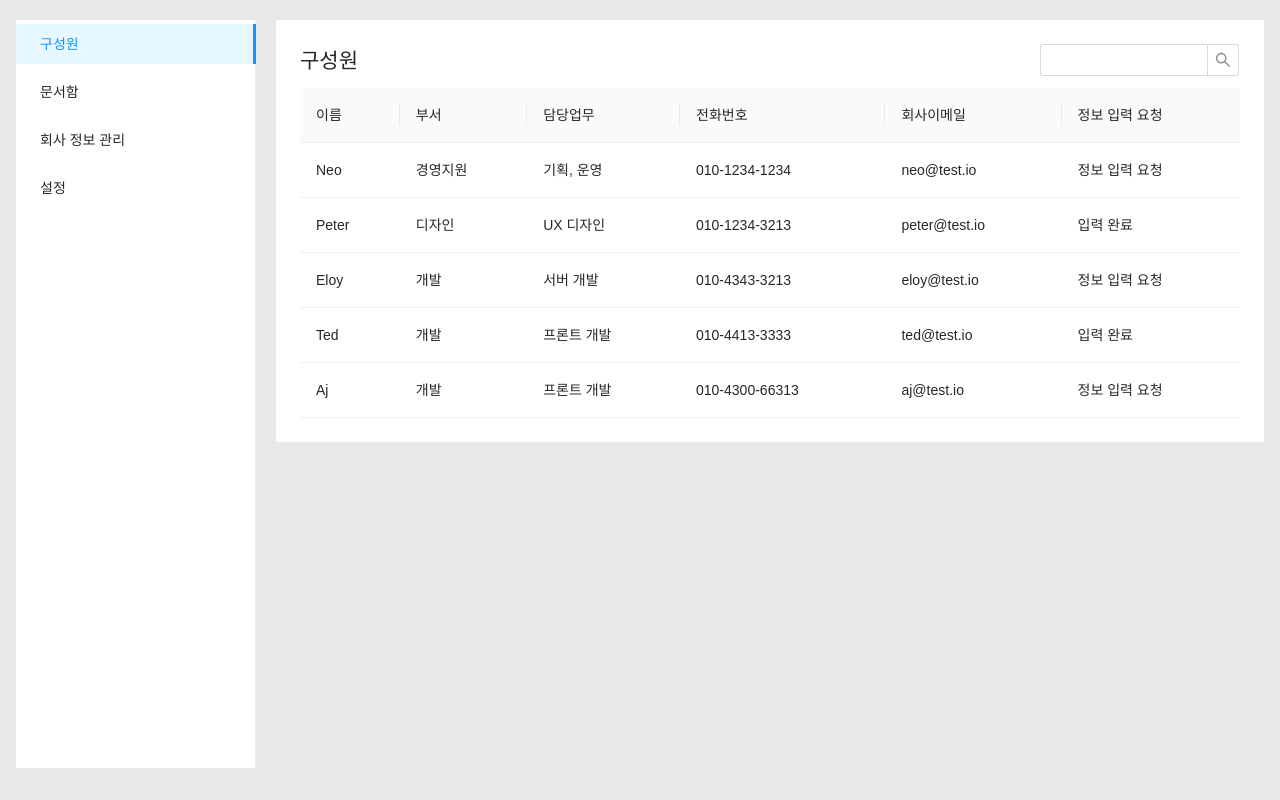
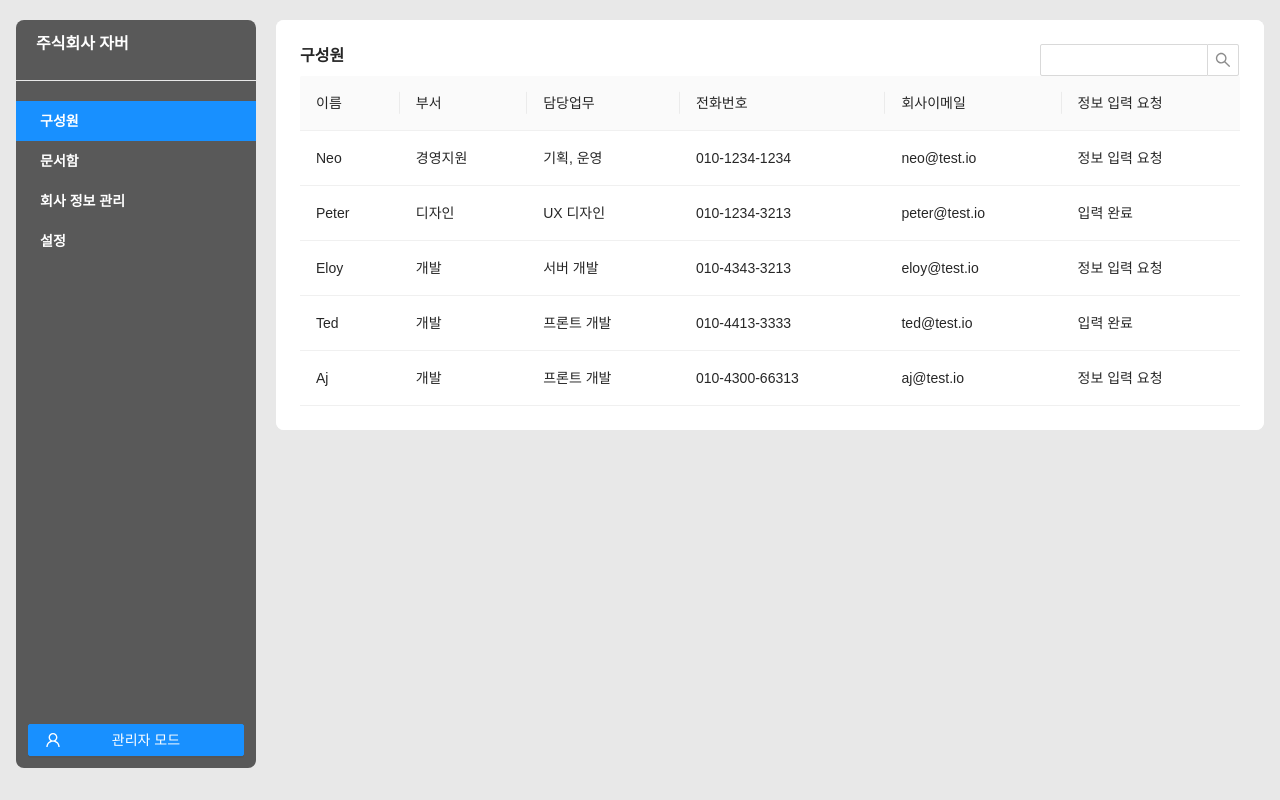
Before and after one commit to rameauv/jober_design_renewal, a React (Create React App) app: page / in a window 1280 px wide. Built offline with nearby package versions, Linux system fonts and the light colour scheme.

Commit message:
feat(left-navigation-bar)

```diff
--- a/package.json
+++ b/package.json
@@ -11,6 +11,7 @@
     "react-scripts": "4.0.0"
   },
   "devDependencies": {
+    "@ant-design/icons": "^5.0.1",
     "@babel/runtime": "7.13.8"
   },
   "scripts": {
--- a/src/main.jsx
+++ b/src/main.jsx
@@ -5,6 +5,7 @@ import {LeftNavigationBar} from "./shared-components/left-navigation-bar/left-na
 import {MyTable} from "./shared-components/table/my-table";
 import {MyLayout} from "./shared-components/my-layout/my-layout";
 import styles from "./index.module.css"
+import {Panel} from "./shared-components/panel/panel";
 
 const Main = () => {
   const [selectedMenuKeys, setSelectedMenuKeys] = useState(["0"]);
@@ -46,10 +47,10 @@ const Main = () => {
 
   return (
       // <div className={styles.container}>
-        <MyLayout
-            sideElement={leftNavBar}
-            centralElement={getContent(selectedMenuKeys[0])}
-        />
+      <MyLayout
+          sideElement={leftNavBar}
+          centralElement={<Panel>{getContent(selectedMenuKeys[0])}</Panel>}
+      />
       // </div>
   );
 };
--- a/src/shared-components/left-navigation-bar/left-navigation-bar.jsx
+++ b/src/shared-components/left-navigation-bar/left-navigation-bar.jsx
@@ -1,20 +1,38 @@
-import {Card, Menu} from "antd";
+import {Button, Card, Menu} from "antd";
 import React, {useState} from "react";
+import {Panel} from "../panel/panel";
+import styles from "./left-navigation-bar.module.css"
+import {UserOutlined} from "@ant-design/icons";
+import {MyButton} from "../my-button/my-button";
 
 export function LeftNavigationBar() {
   const [selectedMenuKeys, setSelectedMenuKeys] = useState(["0"]);
 
   return (
+      <div className={styles.container}>
+        <Panel className={styles.panel}>
+          <div className={styles.titleContainer}>
+            <h2 className={styles.title}>주식회사 자버</h2>
+          </div>
           <Menu
+              className={styles.menu}
               selectedKeys={selectedMenuKeys}
               onSelect={({selectedKeys}) => setSelectedMenuKeys(selectedKeys)}
               mode="inline"
-          style={{height: "100%"}}
           >
-        <Menu.Item key="0">구성원</Menu.Item>
-        <Menu.Item key="1">문서함</Menu.Item>
-        <Menu.Item key="2">회사 정보 관리</Menu.Item>
-        <Menu.Item key="3">설정</Menu.Item>
+            <Menu.Item className={styles.menuItem} key="0"><span
+                className="app-font-p2 app-font-bold">구성원</span></Menu.Item>
+            <Menu.Item className={styles.menuItem} key="1"><span
+                className="app-font-p2 app-font-bold">문서함</span></Menu.Item>
+            <Menu.Item className={styles.menuItem} key="2"><span
+                className="app-font-p2 app-font-bold">회사 정보 관리</span></Menu.Item>
+            <Menu.Item className={styles.menuItem} key="3"><span
+                className="app-font-p2 app-font-bold">설정</span></Menu.Item>
           </Menu>
+          <div className={styles.AdministratorModeButtonContainer}>
+            <MyButton/>
+          </div>
+        </Panel>
+      </div>
   );
 }
--- /dev/null
+++ b/src/shared-components/left-navigation-bar/left-navigation-bar.module.css
@@ -0,0 +1,47 @@
+.container {
+    min-height: 100%;
+    display: flex;
+    flex-direction: column;
+    color: var(--app-color-white);
+}
+
+.titleContainer {
+    padding-right: 16px;
+    padding-left: 20px;
+    padding-top: 12px;
+    padding-bottom: 16px;
+    border-bottom: solid 1px var(--app-color-divider);
+    margin-bottom: 20px;
+}
+
+.title {
+    color: var(--app-color-white);
+}
+
+.panel {
+    height: 100%;
+    flex-grow: 1;
+    --background-color: var(--app-color-panel-2);
+    display: flex;
+    flex-direction: column;
+}
+
+.menu {
+    background: transparent;
+    border: none;
+    flex-grow: 1;
+}
+
+.menuItem {
+    color: var(--app-color-white);
+    margin: 0 !important; /*TODO check for another solution*/
+}
+
+.menuItem:global(.ant-menu-item-selected) {;
+    background-color: var(--app-color-accent) !important; /*TODO check for another solution*/
+    color: var(--app-color-white);;
+}
+
+.AdministratorModeButtonContainer {
+    padding: 12px;
+}
--- /dev/null
+++ b/src/shared-components/my-button/my-button.jsx
@@ -0,0 +1,17 @@
+import styles from './my-button.module.css';
+import {Button} from "antd";
+import {UserOutlined} from "@ant-design/icons";
+
+export function MyButton() {
+  return (
+      <>
+        <Button
+            className={styles.container}
+            type="primary"
+        >
+          <UserOutlined className={styles.icon}/>
+          <span className={`app-font-p2 ${styles.text}`}>관리자 모드</span>
+        </Button>
+      </>
+  );
+}
--- /dev/null
+++ b/src/shared-components/my-button/my-button.module.css
@@ -0,0 +1,23 @@
+.container {
+    width: 100%;
+    text-shadow: none;
+    padding-left: 16px;
+    padding-right: 16px;
+    display: flex;
+    align-items: center;
+}
+
+.container > *:not(:last-child) {
+    margin-right: 4px;
+}
+
+.icon {
+    font-size: 16px;
+    height: 16px;
+}
+
+.text {
+    margin-left: 0 !important;
+    flex-grow: 1;
+    text-align: center;
+}
--- a/src/shared-components/my-layout/my-layout.jsx
+++ b/src/shared-components/my-layout/my-layout.jsx
@@ -3,11 +3,13 @@ import styles from './my-layout.module.css';
 export function MyLayout({sideElement, centralElement}) {
   return (
       <div className={styles.container}>
-        <div className={styles.sideContainer}>
-          {sideElement}
-        </div>
-        <div className={styles.centralContainer}>
-          {centralElement}
+        <div className={styles.innerContainer}>
+          <div className={styles.sideContainer}>
+            {sideElement}
+          </div>
+          <div className={styles.centralContainer}>
+            {centralElement}
+          </div>
         </div>
       </div>
   );
--- a/src/shared-components/my-layout/my-layout.module.css
+++ b/src/shared-components/my-layout/my-layout.module.css
@@ -1,16 +1,21 @@
 .container {
-    display: flex;
     min-height: 100%;
     padding-left: 16px;
     padding-right: 16px;
     padding-top: 20px;
     padding-bottom: 32px;
+    overflow-y: auto;
 }
 
+.innerContainer {
+    display: flex;
+    min-height: 100%;
+}
 
 .sideContainer {
     width: 240px;
     margin-right: 20px;
+    flex-shrink: 0;
 }
 
 .centralContainer {
--- /dev/null
+++ b/src/shared-components/panel/panel.jsx
@@ -0,0 +1,18 @@
+import styles from "./panel.module.css"
+
+function containerClassNameProvider(baseClassname, additionalClassName) {
+  if (additionalClassName === undefined) {
+    return baseClassname;
+  }
+  return `${baseClassname} ${additionalClassName}`
+}
+
+export function Panel({children, className}) {
+  const containerClassName = containerClassNameProvider(styles.container, className);
+
+  return (
+      <div className={containerClassName}>
+        {children}
+      </div>
+  );
+}
--- /dev/null
+++ b/src/shared-components/panel/panel.module.css
@@ -0,0 +1,6 @@
+.container {
+    --background-color: var(--app-color-white);
+    border-radius: 8px;
+    overflow: hidden;
+    background-color: var(--background-color);
+}
--- a/src/styles.css
+++ b/src/styles.css
@@ -10,6 +10,7 @@ body {
     --app-color-gray-5: #8C8C8C;
     --app-color-gray-6: #595959;
 
+    --app-color-accent: var(--app-color-blue-1);
     --app-color-text-primary: var(--app-color-gray-6);
     --app-color-text-secondary: var(--app-color-gray-4);
     --app-color-text-link: var(--app-color-blue-1);
@@ -17,11 +18,45 @@ body {
     --app-color-panel-0: var(--app-color-white);
     --app-color-panel-1: var(--app-color-gray-1);
     --app-color-panel-2: var(--app-color-gray-6);
+    --app-color-divider: var(--app-color-gray-2);
 
     color: var(--app-color-text-primary);
     background-color: var(--app-color-background);
     font-family: sans-serif;
-    text-align: center;
+}
+
+h1,
+h2 {
+    font-weight: 700;
+}
+
+h1 {
+    font-size: 24px;
+    line-height: 32px;
+}
+
+h2 {
+    font-size: 16px;
+    line-height: 24px;
+}
+
+.app-font-bold {
+    font-weight: 700;
+}
+
+.app-font-p1 {
+    font-size: 16px;
+    line-height: 24px;
+}
+
+.app-font-p2 {
+    font-size: 14px;
+    line-height: 22px;
+}
+
+.app-font-p3 {
+    font-size: 12px;
+    line-height: 20px;
 }
 
 #root {
```
Also changed, not shown: 1 other file (tests, documents, lock files or other folders). Lines whose indentation alone changed are shown as unchanged.
